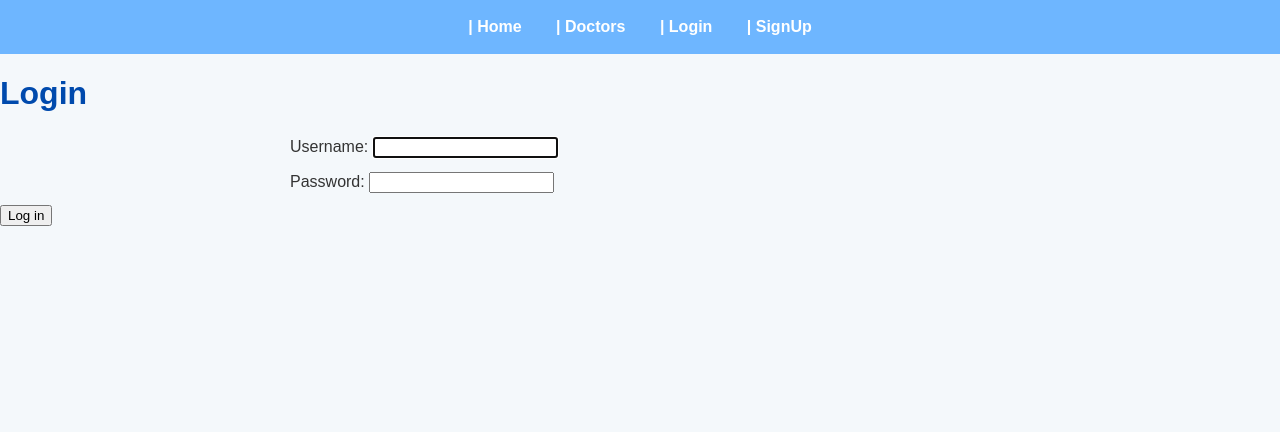
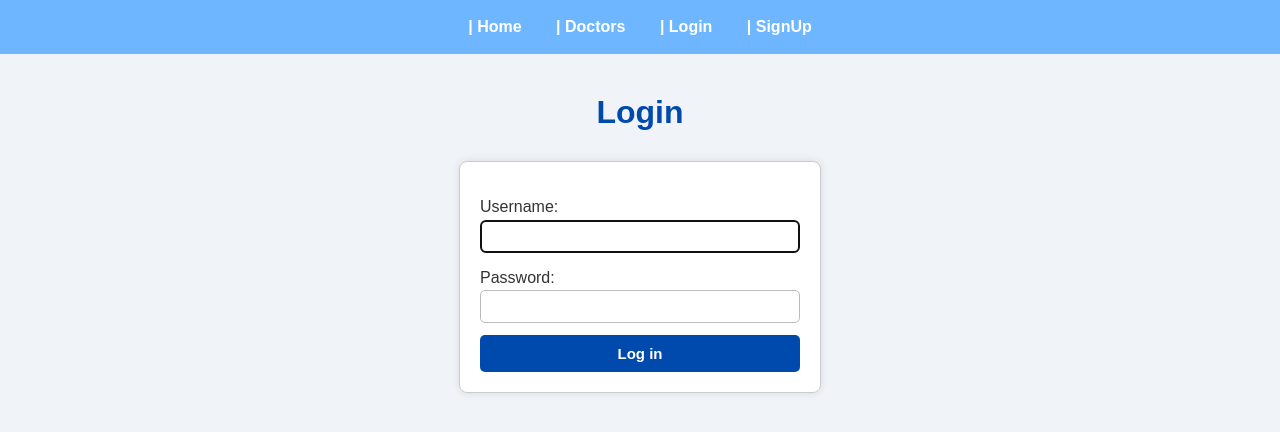
Before and after one commit to SundusMoa/Hospital-Appointment-system, a Django app: page /auth/login/ in a window 1280 px wide. Shown: the top 432 px of the page. Run offline with Django 5.2, Linux system fonts and the light colour scheme.

Commit message:
added login css done

```diff
--- a/Hospital-Appointment-System/main_app/static/css/login.css
+++ b/Hospital-Appointment-System/main_app/static/css/login.css
@@ -0,0 +1,55 @@
+
+body {
+    font-family: Arial, sans-serif;
+    background-color: #f0f4f8;
+    color: #333;
+    margin: 0;
+    padding: 0;
+}
+
+h1 {
+    text-align: center;
+    color: #004aad;
+    margin-top: 40px;
+}
+
+form {
+    width: 320px;
+    margin: 30px auto;
+    padding: 20px;
+    border: 1px solid #ccc;
+    background-color: white;
+    border-radius: 8px;
+    box-shadow: 0 0 8px rgba(0, 0, 0, 0.1);
+}
+
+
+form p {
+    margin: 12px 0;
+}
+
+input[type="text"],
+input[type="password"] {
+    width: 100%;
+    padding: 8px;
+    border: 1px solid #bbb;
+    border-radius: 5px;
+    box-sizing: border-box;
+}
+
+
+button {
+    width: 100%;
+    background-color: #004aad;
+    color: white;
+    border: none;
+    padding: 10px;
+    border-radius: 5px;
+    font-size: 15px;
+    cursor: pointer;
+    font-weight: bold;
+}
+
+button:hover {
+    background-color: #0066cc;
+}
--- a/Hospital-Appointment-System/main_app/templates/registration/login.html
+++ b/Hospital-Appointment-System/main_app/templates/registration/login.html
@@ -1,5 +1,10 @@
 {% extends "base.html" %}
+{% load static %}
 
+{% block head %}
+<title>Rateel Hospital | Log-in</title>
+<link rel="stylesheet" href="{% static "css/login.css" %}">
+{% endblock  %}
 
 {% block content %}
 
```
